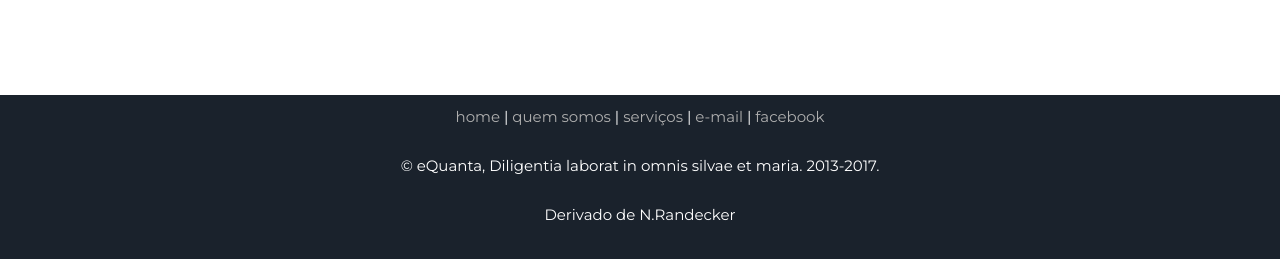
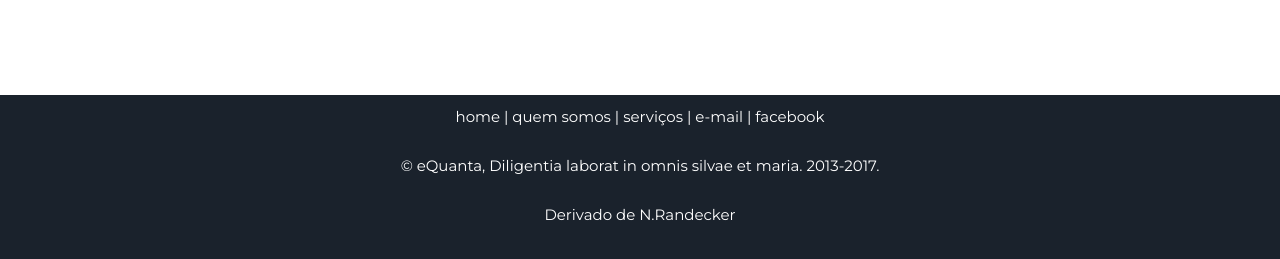
Before and after one commit to leroy1977/eQ1, a Jekyll site: the page built from index.html, in a window 1280 px wide. Shown: the part 3374-3633 px from the top of the page. Built offline with Jekyll 4.4.1, drawn with Linux system fonts in a browser that asks for light colours.

Commit message:
Update footer.html

```diff
--- a/_includes/footer.html
+++ b/_includes/footer.html
@@ -1,15 +1,15 @@
 <footer class="footer">
 
                 <p> <tbody><tr>
-                <td align="center"><a href="#"><font color="#afafaf">home</font></a></td>
+                <td align="center"><a href="#"><font color="#ffffff">home</font></a></td>
                 <td align="center" width="8">| </td>
-                <td align="center"><a href="#about"><font color="#afafaf">quem somos</font></a></td>
+                <td align="center"><a href="#about"><font color="#ffffff">quem somos</font></a></td>
                 <td align="center" width="8">| </td>
-                <td align="center"><a href="#projects"><font color="#afafaf">serviços</font></a></td>
+                <td align="center"><a href="#projects"><font color="#ffffff">serviços</font></a></td>
                 <td align="center" width="8">| </td>
-                <td align="center"><a href="mailto:{{site.email}}"><font color="#afafaf">e-mail</font></a></td>
+                <td align="center"><a href="mailto:{{site.email}}"><font color="#ffffff">e-mail</font></a></td>
                 <td align="center" width="8">| </td>
-                <td align="center"><a href="https://www.facebook.com/eQuanta.env{{site.facebook_username}}"><font color="#afafaf">facebook</font></a></td>
+                <td align="center"><a href="https://www.facebook.com/eQuanta.env{{site.facebook_username}}"><font color="#ffffff">facebook</font></a></td>
                 </tr> </p>
 
     <p>&copy; {{site.username}}, {{site.description}}. 2013-2017.</p>
```
